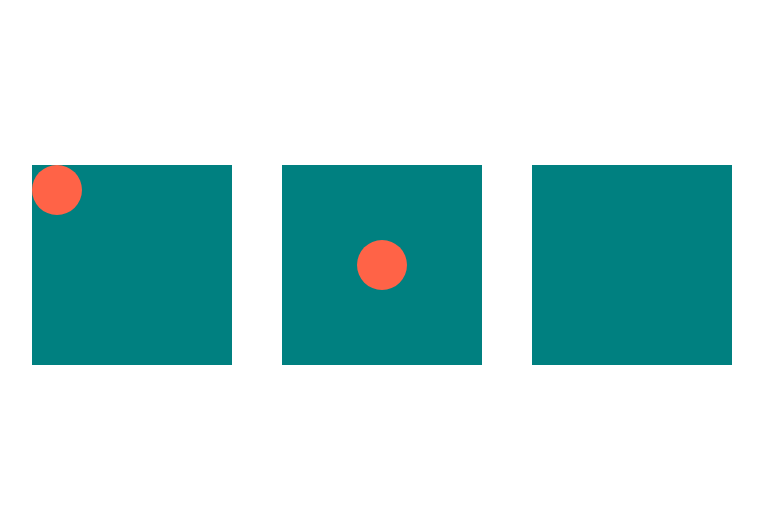
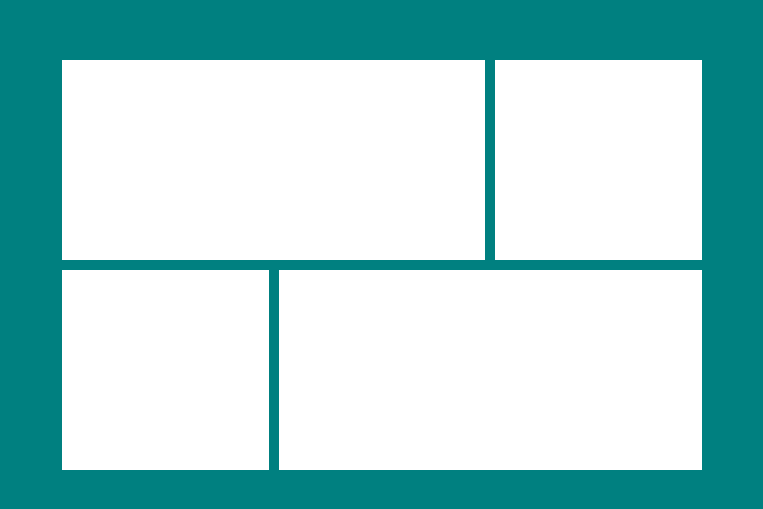
Before and after one commit to Wholesome-Gee/study_framer-motion, a React (Create React App) app: page / in a window 1280 px wide. Shown: the part 135-644 px from the top of the page, without its empty margins (258-1021 px from the left). Built offline with nearby package versions, Linux system fonts and the light colour scheme.

Commit message:
8.15
1. layoutId를 사용하여 OverLayout 구현하기 part.1

```diff
--- a/src/App.tsx
+++ b/src/App.tsx
@@ -1,56 +1,65 @@
-import { motion } from "motion/react"
-import { useState } from "react"
-import styled from "styled-components"
+import { AnimatePresence, motion } from "motion/react";
+import { useState } from "react";
+import styled from "styled-components";
 
-const Container = styled(motion.div)`
+const Wrapper = styled.div`
   width: 100vw;
   height: 100vh;
   display: flex;
-  justify-content: center;
+  justify-content: space-around;
   align-items: center;
-  gap: 50px;
-`;
-const BoxOne = styled(motion.div)<{click:boolean}>`
-  width: 200px;
+  background-color: teal;
+`
+const Grid = styled.div`
+  width: 50vw;
+  display: grid;
+  grid-template-columns: repeat(3,1fr);
+  gap: 10px;
+  div:first-child,
+  div:last-child {
+    grid-column: span 2;
+  }
+`
+// grid-column: span 2 는 해당 요소가 2칸을 차지한다는 뜻
+const Box = styled(motion.div)`
   height: 200px;
-  display: flex;
-  justify-content: ${props=>props.click ? "center" : "flex-start"};
-  align-items: ${props=>props.click ? "center" : "flex-start"};
-  background-color: teal;
-`;
-const BoxTwo = styled(motion.div)`
-  width: 200px;
-  height: 200px;
+  background-color: rgba(255,255,255,1);
+`
+const Overlay = styled(motion.div)`
+  width: 100%;
+  height: 100%;
   display: flex;
   justify-content: center;
   align-items: center;
-  background-color: teal;
-`;
-const Circle= styled(motion.div)`
-  width: 50px;
-  height: 50px;
-  border-radius: 50%;
-  background-color: tomato;
+  position: absolute;
 `
 
-export default function App() {
+const overlayVariant = {
+  start:{ backgroundColor: 'rgba(0,0,0,0)' },
+  end:{  backgroundColor: 'rgba(0,0,0,0.5)' },
+  exit:{  backgroundColor: 'rgba(0,0,0,0)' }
+}
+export default function App () {
   const [click, setClick] = useState(false)
-  function toggleClick() {
-    setClick((prev)=>!prev)
+  function changeClick(){
+    setClick(click=>!click)
   }
-// layout은 해당 요소의 layout변화에 애니메이션을 자동으로 걸어준다.
-// layoutId는 똑같은 layoutId를 가진 두개 이상의 요소의 상대적 변화에 애니메이션을 걸어준다.
   return (
-    <Container onClick={toggleClick}>
-      <BoxOne click={click}>
-        <Circle layout/>
-      </BoxOne>
-      <BoxTwo>
-        {!click ? <Circle layoutId="1" /> : null}
-      </BoxTwo>
-      <BoxTwo>
-        {click ? <Circle layoutId="1" style={{ scale:4 }}/> : null}
-      </BoxTwo>
-    </Container>
+    <Wrapper onClick={changeClick}>
+      <Grid>
+        <Box layoutId="1"></Box>
+        <Box></Box>
+        <Box></Box>
+        <Box></Box>
+      </Grid>
+      <AnimatePresence>
+        {click ?
+          <Overlay variants={overlayVariant} initial="start" animate="end" exit="exit" transition={{duration:0.5}}>
+            <Box layout layoutId="1" style={{width:800, height:400}}></Box>
+          </Overlay> :
+          null
+        }
+      </AnimatePresence>
+    </Wrapper>
   )
 }
```
Also changed, not shown: 1 other file (tests, documents, lock files or other folders).
